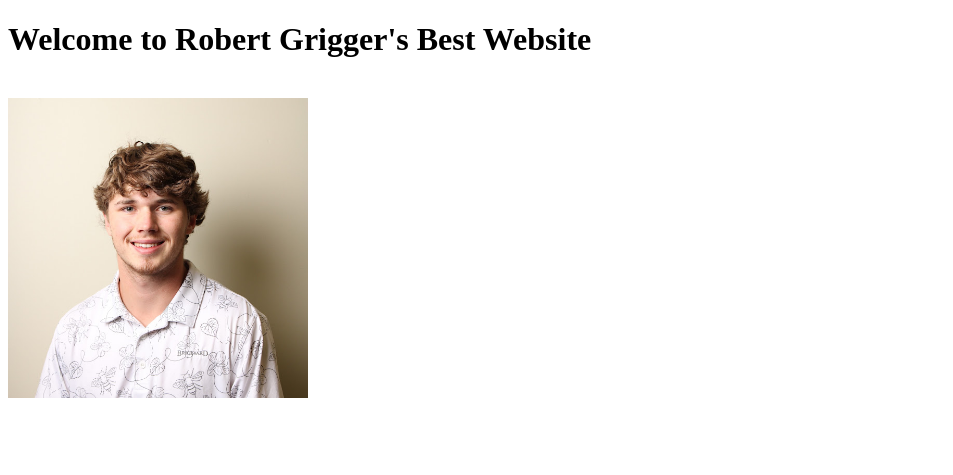
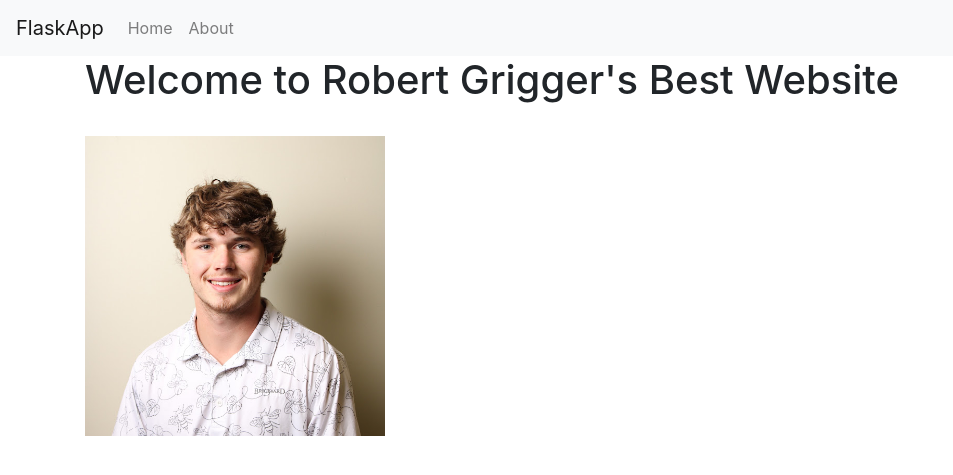
Before and after one commit to Robert-Griggers/Assignment_2, a Flask app: page / in a window 1280 px wide. Shown: the top 475 px of the page, without its empty margins (0-953 px from the left). Run offline with Flask 3, Linux system fonts and the light colour scheme; some libraries are stand-ins or nearby versions.

Commit message:
commit(2)

```diff
--- a/app/routes.py
+++ b/app/routes.py
@@ -4,3 +4,7 @@ from . import app
 @app.route('/')
 def index():
     return render_template('index.html')
+
+@app.route('/about')
+def about():
+    return render_template('about.html')
--- /dev/null
+++ b/app/templates/base.html
@@ -0,0 +1,36 @@
+<!DOCTYPE html>
+<html lang="en">
+<head>
+    <meta charset="UTF-8">
+    <title>Flask Example</title>
+    <link href="https://stackpath.bootstrapcdn.com/bootstrap/4.5.2/css/bootstrap.min.css" rel="stylesheet">
+</head>
+<body>
+
+<nav class="navbar navbar-expand-lg navbar-light bg-light">
+    <a class="navbar-brand" href="#">FlaskApp</a>
+    <button class="navbar-toggler" type="button" data-toggle="collapse" data-target="#navbarNav" aria-controls="navbarNav" aria-expanded="false" aria-label="Toggle navigation">
+        <span class="navbar-toggler-icon"></span>
+    </button>
+    <div class="collapse navbar-collapse" id="navbarNav">
+        <ul class="navbar-nav">
+            <li class="nav-item">
+                <a class="nav-link" href="{{ url_for('index') }}">Home</a>
+            </li>
+            <li class="nav-item">
+                <a class="nav-link" href="{{ url_for('about') }}">About</a>
+            </li>
+        </ul>
+    </div>
+</nav>
+
+<div class="container">
+    {% block content %}{% endblock %}
+</div>
+
+<script src="https://code.jquery.com/jquery-3.5.1.slim.min.js"></script>
+<script src="https://cdn.jsdelivr.net/npm/@popperjs/core@2.5.4/dist/umd/popper.min.js"></script>
+<script src="https://stackpath.bootstrapcdn.com/bootstrap/4.5.2/js/bootstrap.min.js"></script>
+
+</body>
+</html>
--- a/app/templates/index.html
+++ b/app/templates/index.html
@@ -1,12 +1,9 @@
-<!DOCTYPE html>
-<html lang="en">
-<head>
-    <meta charset="UTF-8">
-    <title>Robert Griggers</title>
-</head>
-<body>
+{% extends "base.html" %}
+
+{% block content %}
+
 <h1>Welcome to Robert Grigger's Best Website</h1>
 <br>
 <img src="{{ url_for('static', filename='assets/headshot.jpeg') }}" alt="Robert Griggers" width="300">
-</body>
-</html>
+
+{% endblock %}
```
Also changed, not shown: app/templates/about.html (added, +7 -0 lines).
